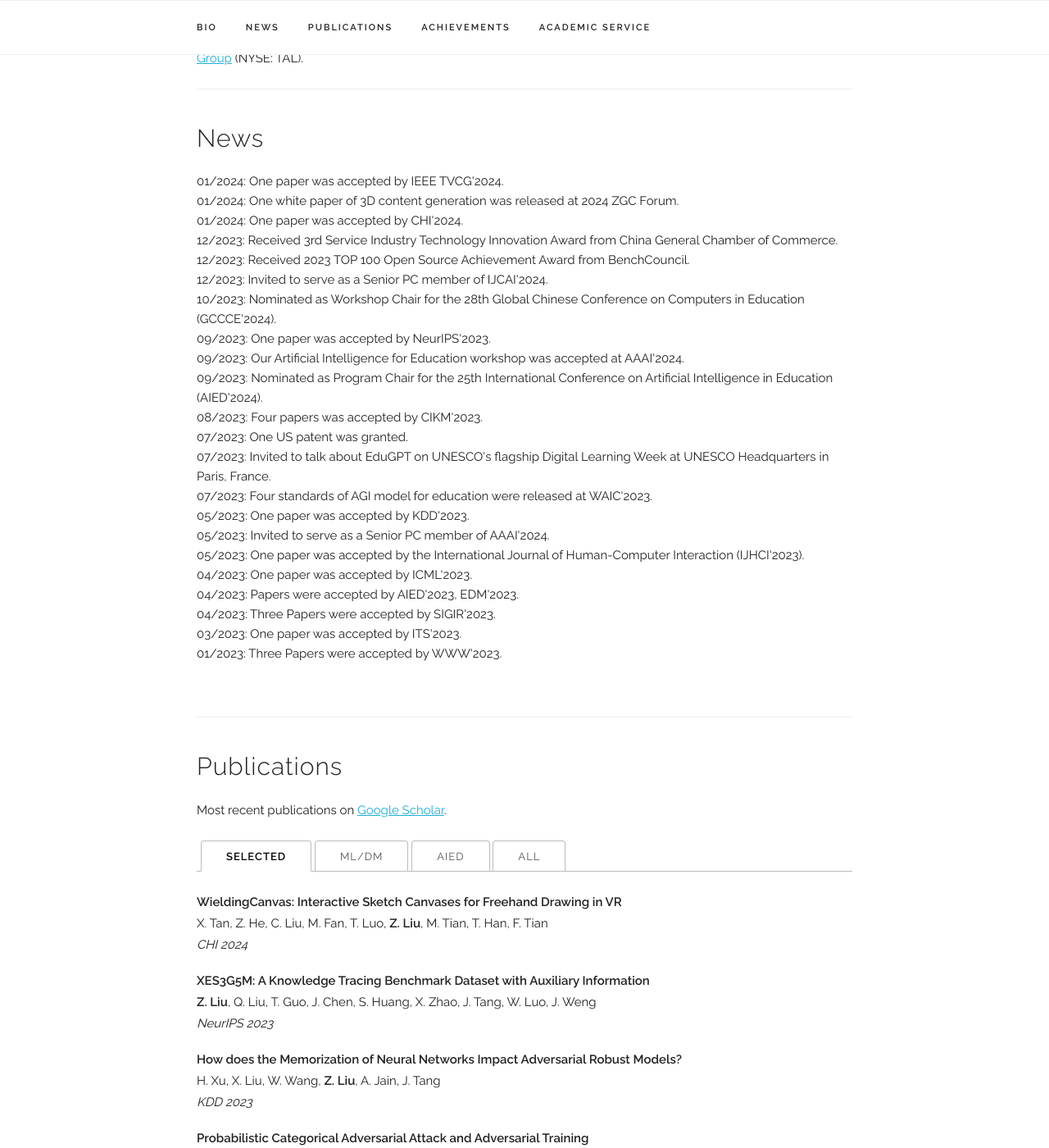
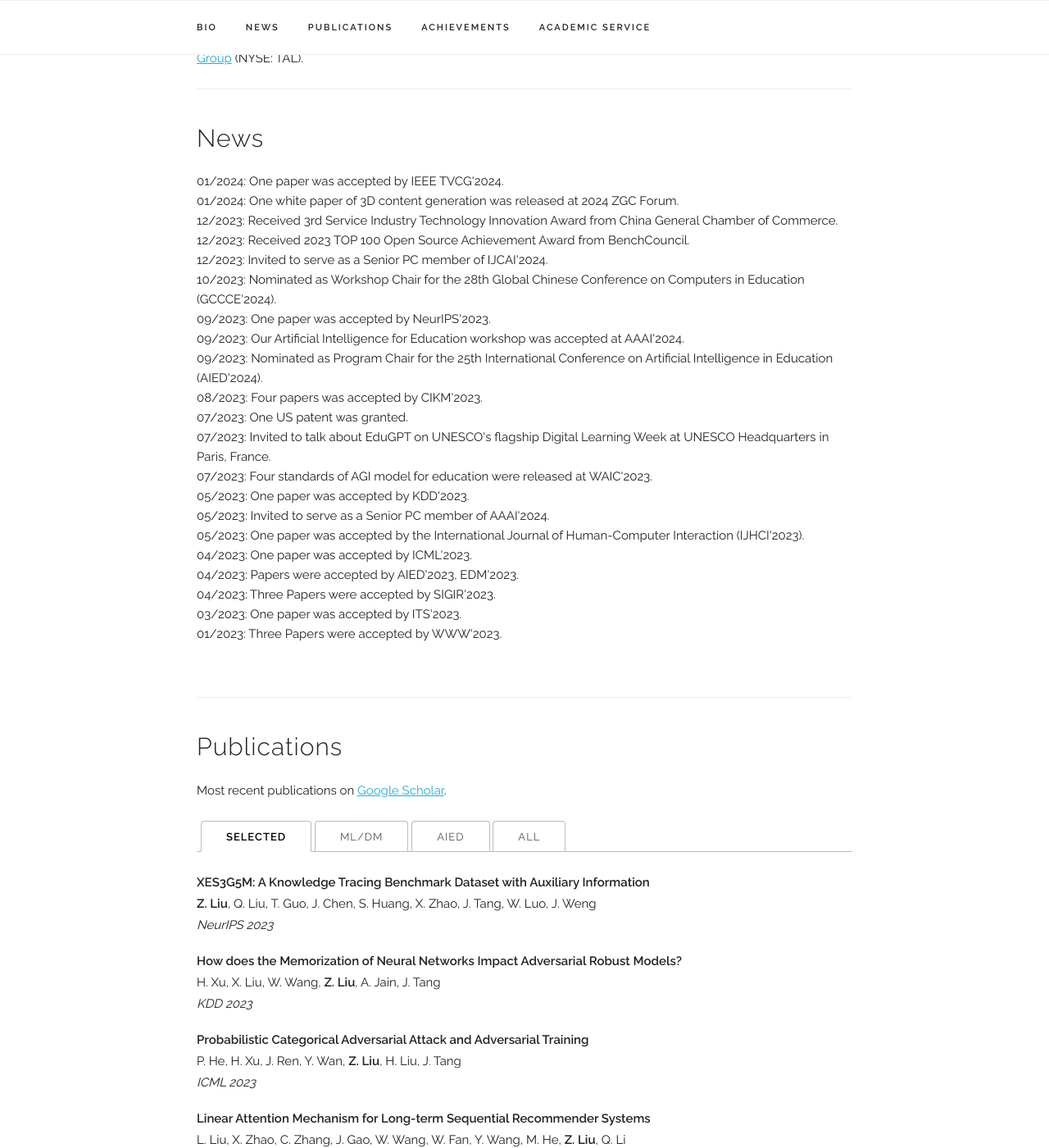
Before and after one commit to zitaoliu/zitaoliu.github.io, a Jekyll site: the page built from index.html, in a window 1280 px wide and 1400 px high, scrolled down 600 px. Shown: the whole window at 82% size. Built offline with Jekyll 4.4.1, drawn with Linux system fonts in a browser that asks for light colours; some web fonts are replaced.

Commit message:
remove chi

```diff
--- a/_data/news.yaml
+++ b/_data/news.yaml
@@ -4,9 +4,6 @@ news:
     date: "01/2024"
 
   - title: "One white paper of 3D content generation was released at 2024 ZGC Forum."
-    date: "01/2024"
-
-  - title: "One paper was accepted by CHI'2024."
     date: "01/2024"
 
   - title: "Received 3rd Service Industry Technology Innovation Award from China General Chamber of Commerce."
--- a/_data/publications.yaml
+++ b/_data/publications.yaml
@@ -1,10 +1,4 @@
 papers:
-
-  - venue: "CHI 2024"
-    aied: y
-    authors: "X. Tan, Z. He, C. Liu, M. Fan, T. Luo, <b>Z. Liu</b>, M. Tian, T. Han, F. Tian"
-    title: "WieldingCanvas: Interactive Sketch Canvases for Freehand Drawing in VR"
-    selected: y
 
   - venue: "NeurIPS 2023"
     mldm: y
```
